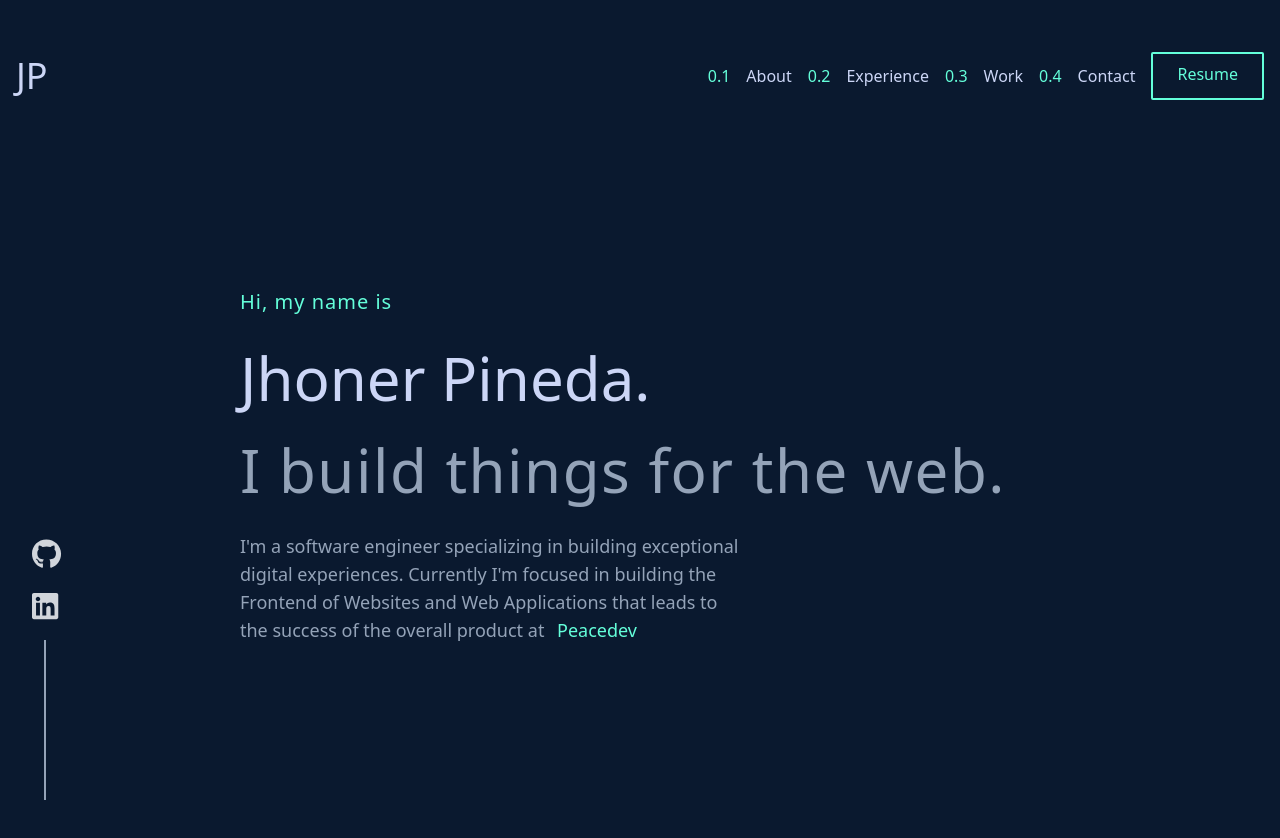
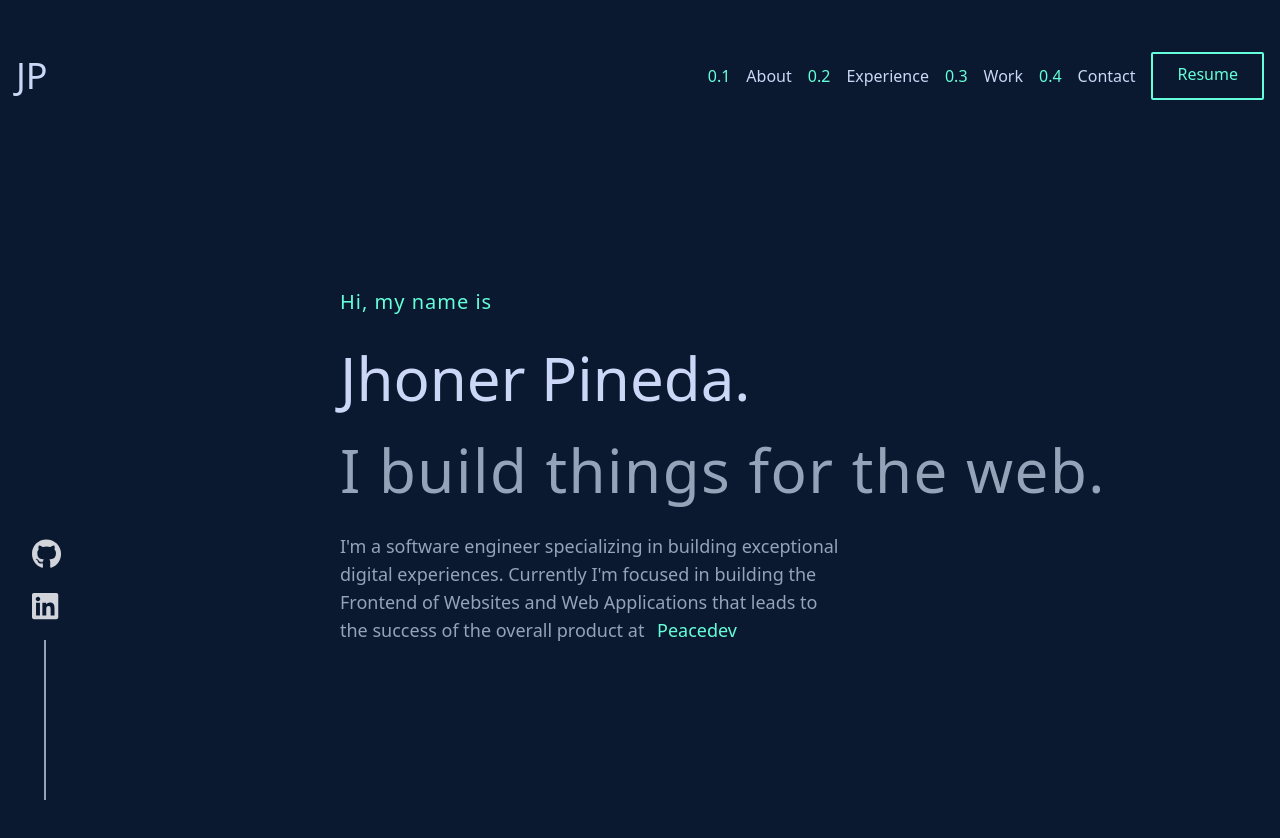
Before and after one commit to Zeroluffs/my-portafolio, a Next.js app: page / in a window 1280 px wide. Shown: the top 838 px of the page. Built offline with nearby package versions, Linux system fonts and the light colour scheme.

Commit message:
removed flickering

```diff
--- a/components/home/Home.tsx
+++ b/components/home/Home.tsx
@@ -1,25 +1,34 @@
-import { useEffect, useRef, useState } from "react";
+import { useEffect, useLayoutEffect, useRef, useState } from "react";
 import { HomeAnimation } from "./HomeAnimation";
 
 export function HomePage() {
+  const page = useRef<HTMLDivElement | null>(null);
   const nameIntro = useRef<HTMLParagraphElement | null>(null);
   const name = useRef<HTMLParagraphElement | null>(null);
   const title = useRef<HTMLParagraphElement | null>(null);
   const info = useRef<HTMLParagraphElement | null>(null);
   const [isShown, setIsShown] = useState(false);
 
-
   useEffect(() => {
     const timer = setTimeout(() => {
       setIsShown(true);
-      HomeAnimation(nameIntro, name, title, info);
+      HomeAnimation(page, nameIntro, name, title, info);
     }, 500);
 
     return () => clearTimeout(timer);
   }, []);
+  // if (typeof window !== "undefined") {
+  //   window.addEventListener("load", function (event) {
+  //     HomeAnimation(page, nameIntro, name, title, info);
+  //   });
+  // }
+
   return (
-    <section id="Home" className="h-[100vh]">
-      <div className="flex flex-col w-[800px] mx-auto mt-48">
+    <section id="Home" className="h-[100vh] ">
+      <div
+        className="flex flex-col w-[800px] mx-auto mt-48 invisible  "
+        ref={page}
+      >
         <p
           className="mb-8 text-xl font-thin tracking-wider text-leaf"
           ref={nameIntro}
--- a/components/home/HomeAnimation.tsx
+++ b/components/home/HomeAnimation.tsx
@@ -2,12 +2,21 @@ import { RefObject, useEffect } from "react";
 import { gsap } from "gsap";
 
 export const HomeAnimation = (
+  page: RefObject<HTMLDivElement>,
   nameIntro: RefObject<HTMLParagraphElement>,
   name: RefObject<HTMLParagraphElement>,
   title: RefObject<HTMLParagraphElement>,
   info: RefObject<HTMLParagraphElement>
 ) => {
   const time = gsap.timeline();
+  time.fromTo(
+    page.current,
+    { x: 100 },
+    {
+      visibility: "visible",
+    }
+  );
+
   time.fromTo(
     nameIntro.current,
     {
@@ -19,8 +28,8 @@ export const HomeAnimation = (
     {
       opacity: 100,
       x: 0,
-    },
-    "+=1"
+      autoAlpha: 1,
+    }
   );
   time.fromTo(
     name.current,
@@ -33,7 +42,7 @@ export const HomeAnimation = (
     {
       opacity: 100,
       x: 0,
-    },
+    }
   );
   time.fromTo(
     title.current,
@@ -61,5 +70,6 @@ export const HomeAnimation = (
       x: 0,
     }
   );
+
   // eslint-disable-next-line react-hooks/exhaustive-deps
 };
--- a/pages/index.tsx
+++ b/pages/index.tsx
@@ -1,13 +1,22 @@
 import type { NextPage } from "next";
+import { useEffect, useState } from "react";
 import { About, Experience, HomePage } from "../components";
 import { NavigationBar } from "../components/NavigationBar";
 import { SocialBar } from "../components/SocialBar";
 
 const Home: NextPage = () => {
+  const [showComponent, setShowComponent] = useState(false);
+
+  useEffect(() => {
+    setInterval(() => {
+      setShowComponent(true);
+    }, 3000);
+  }, []);
   return (
     <div className="relative min-h-screen bg-midnight ">
       <NavigationBar />
       <SocialBar />
+      {/* {showComponent && <HomePage />} */}
       <HomePage />
       <About />
       <Experience />
```
